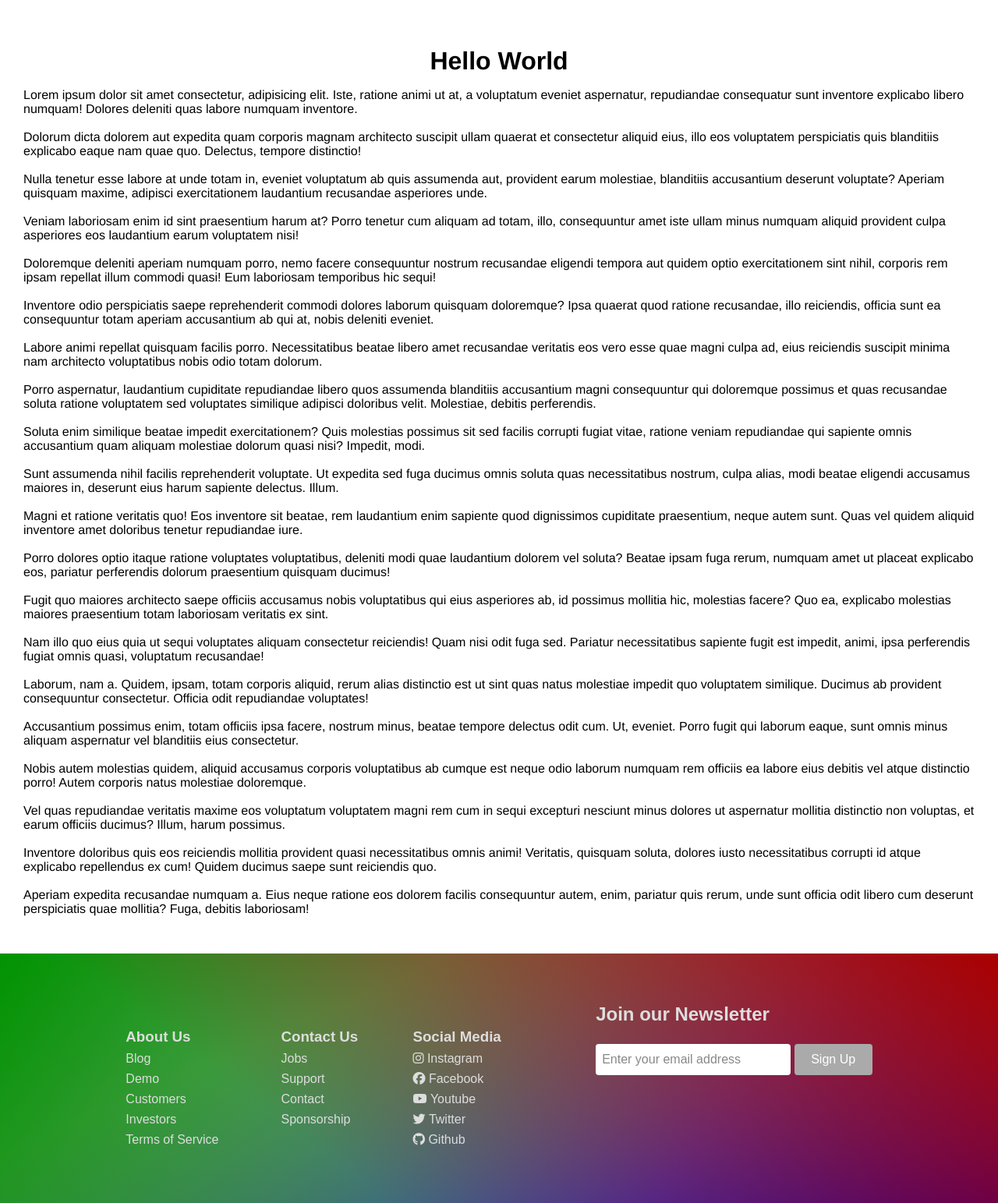
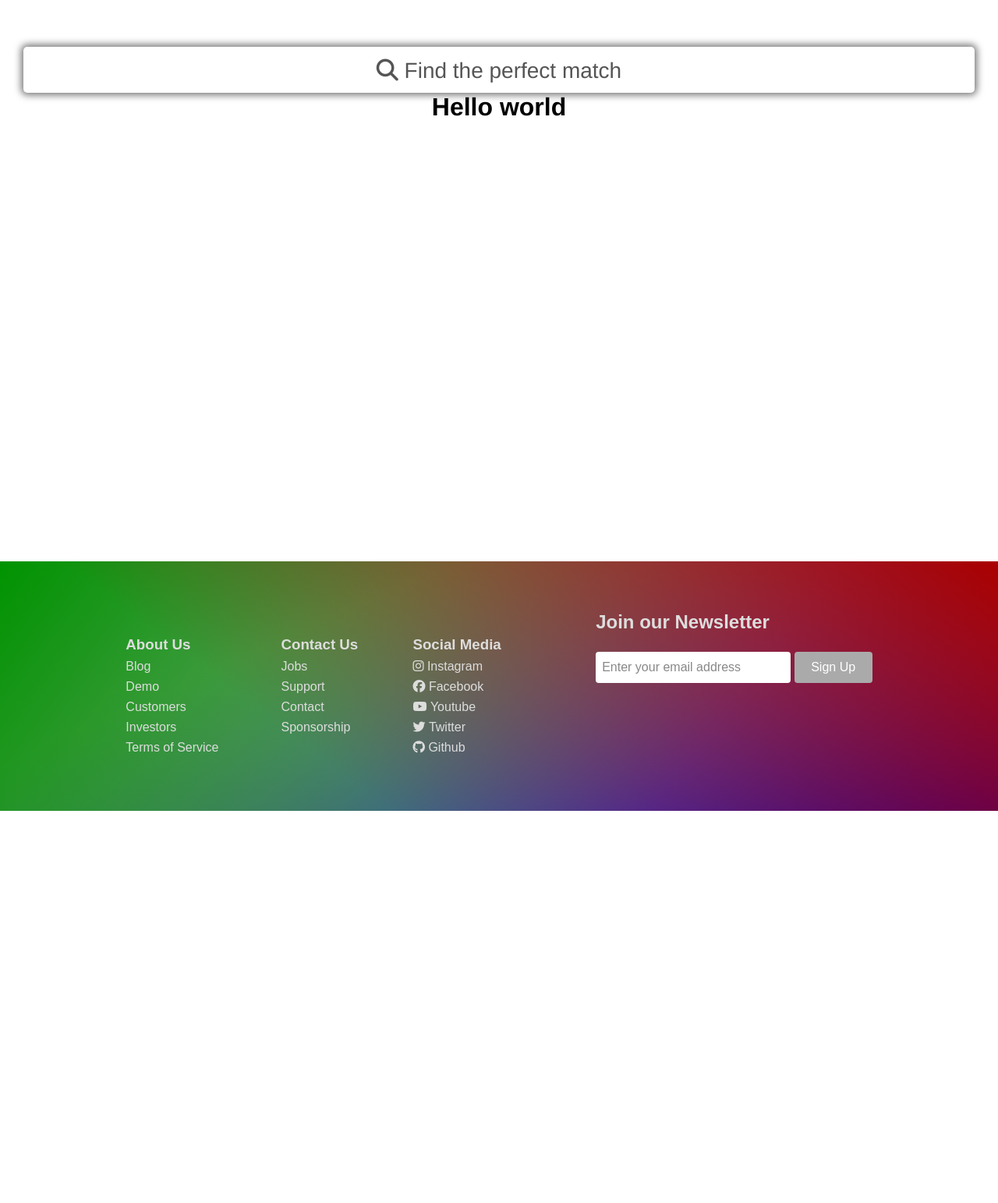
Before and after one commit to FeliNUx42/TuMemes, a Flask app: page / in a window 1280 px wide. Shown: the part 80-1623 px from the top of the page at 78% size. After the commit the page ends 1120 px from the top, so only its background shows below. Run offline with Flask 2, Linux system fonts and the light colour scheme; some libraries are stand-ins or nearby versions.

Commit message:
Added expanded search field

```diff
--- a/app/static/css/inputs.css
+++ b/app/static/css/inputs.css
@@ -148,7 +148,7 @@ main form .pwd-hidden {
 }
 
 main form input:focus, main form textarea:focus {
-  outline: 2px solid #080;
+  outline: 2px solid #00B1A8;
 }
 
 main form .pictures h3 {
--- a/app/static/css/main.css
+++ b/app/static/css/main.css
@@ -3,7 +3,6 @@
   padding: 0;
   box-sizing: border-box;
 }
-
 
 main {
   margin: auto;
@@ -12,3 +11,38 @@ main {
   padding: 30px;
   font-family: Helvetica;
 }
+
+main .search h1 {
+  text-align: center;
+  padding: 15px 0 10px 0;
+  font-size: 28px;
+  margin-bottom: 0;
+  color: #555;
+  font-weight: 500;
+}
+
+main .search {
+  box-shadow: 0px 0px 10px 3px #777;
+  background-color: #fff;
+  border-radius: 5px;
+}
+
+main .search form {
+  overflow: hidden;
+  height: 0;
+  margin: 0 30px;
+  transition: all .8s ease-in-out;
+  border-top: 2px solid #fff;
+}
+
+main .search form.expand {
+  height: 648px;
+  padding: 20px 30px;
+  border-top: 2px solid #aaa;
+  margin: 0;
+}
+
+main .search form .age-flex {
+  display: flex;
+  gap: 30px;
+}
--- a/app/static/js/index.js
+++ b/app/static/js/index.js
@@ -13,6 +13,13 @@ btn.addEventListener("click", () => {
 function alertClose (element) {
   element.parentNode.classList.add("alert-hidden");
 }
+
+
+// expand search area
+function expandSearch() {
+  document.querySelector("main .search form").classList.toggle("expand");
+}
+
 
 /*
 // grow textarea for creating / editing Post
--- a/app/templates/layout/base.html
+++ b/app/templates/layout/base.html
@@ -62,7 +62,7 @@
       </li>
       <p class="other">Other:</p>
       <li>
-        <a href="{{ url_for('profile.settings', username=current_user.username) }}"><i class="fas fa-user-cog"></i> <p>Settings</p></a>
+        <a href="{{ url_for('profile.settings', username=current_user.username) }}"><i class="fas fa-user-cog"></i> <p>Edit Profile</p></a>
       </li>
     </ul>
   </aside>
--- /dev/null
+++ b/app/templates/main/error.html
@@ -0,0 +1,6 @@
+{% extends 'layout/base.html' %}
+
+{% block content %}
+<h2>{{ title }}</h2>
+<p>{{ message }}</p>
+{% endblock content %}
--- a/app/templates/main/home.html
+++ b/app/templates/main/home.html
@@ -3,25 +3,42 @@
 {% block title %}Home{% endblock title %}
 
 {% block content %}
-  <h1>Hello World</h1>
-  <p>Lorem ipsum dolor sit amet consectetur, adipisicing elit. Iste, ratione animi ut at, a voluptatum eveniet aspernatur, repudiandae consequatur sunt inventore explicabo libero numquam! Dolores deleniti quas labore numquam inventore.<br><br></p>
-  <p>Dolorum dicta dolorem aut expedita quam corporis magnam architecto suscipit ullam quaerat et consectetur aliquid eius, illo eos voluptatem perspiciatis quis blanditiis explicabo eaque nam quae quo. Delectus, tempore distinctio!<br><br></p>
-  <p>Nulla tenetur esse labore at unde totam in, eveniet voluptatum ab quis assumenda aut, provident earum molestiae, blanditiis accusantium deserunt voluptate? Aperiam quisquam maxime, adipisci exercitationem laudantium recusandae asperiores unde.<br><br></p>
-  <p>Veniam laboriosam enim id sint praesentium harum at? Porro tenetur cum aliquam ad totam, illo, consequuntur amet iste ullam minus numquam aliquid provident culpa asperiores eos laudantium earum voluptatem nisi!<br><br></p>
-  <p>Doloremque deleniti aperiam numquam porro, nemo facere consequuntur nostrum recusandae eligendi tempora aut quidem optio exercitationem sint nihil, corporis rem ipsam repellat illum commodi quasi! Eum laboriosam temporibus hic sequi!<br><br></p>
-  <p>Inventore odio perspiciatis saepe reprehenderit commodi dolores laborum quisquam doloremque? Ipsa quaerat quod ratione recusandae, illo reiciendis, officia sunt ea consequuntur totam aperiam accusantium ab qui at, nobis deleniti eveniet.<br><br></p>
-  <p>Labore animi repellat quisquam facilis porro. Necessitatibus beatae libero amet recusandae veritatis eos vero esse quae magni culpa ad, eius reiciendis suscipit minima nam architecto voluptatibus nobis odio totam dolorum.<br><br></p>
-  <p>Porro aspernatur, laudantium cupiditate repudiandae libero quos assumenda blanditiis accusantium magni consequuntur qui doloremque possimus et quas recusandae soluta ratione voluptatem sed voluptates similique adipisci doloribus velit. Molestiae, debitis perferendis.<br><br></p>
-  <p>Soluta enim similique beatae impedit exercitationem? Quis molestias possimus sit sed facilis corrupti fugiat vitae, ratione veniam repudiandae qui sapiente omnis accusantium quam aliquam molestiae dolorum quasi nisi? Impedit, modi.<br><br></p>
-  <p>Sunt assumenda nihil facilis reprehenderit voluptate. Ut expedita sed fuga ducimus omnis soluta quas necessitatibus nostrum, culpa alias, modi beatae eligendi accusamus maiores in, deserunt eius harum sapiente delectus. Illum.<br><br></p>
-  <p>Magni et ratione veritatis quo! Eos inventore sit beatae, rem laudantium enim sapiente quod dignissimos cupiditate praesentium, neque autem sunt. Quas vel quidem aliquid inventore amet doloribus tenetur repudiandae iure.<br><br></p>
-  <p>Porro dolores optio itaque ratione voluptates voluptatibus, deleniti modi quae laudantium dolorem vel soluta? Beatae ipsam fuga rerum, numquam amet ut placeat explicabo eos, pariatur perferendis dolorum praesentium quisquam ducimus!<br><br></p>
-  <p>Fugit quo maiores architecto saepe officiis accusamus nobis voluptatibus qui eius asperiores ab, id possimus mollitia hic, molestias facere? Quo ea, explicabo molestias maiores praesentium totam laboriosam veritatis ex sint.<br><br></p>
-  <p>Nam illo quo eius quia ut sequi voluptates aliquam consectetur reiciendis! Quam nisi odit fuga sed. Pariatur necessitatibus sapiente fugit est impedit, animi, ipsa perferendis fugiat omnis quasi, voluptatum recusandae!<br><br></p>
-  <p>Laborum, nam a. Quidem, ipsam, totam corporis aliquid, rerum alias distinctio est ut sint quas natus molestiae impedit quo voluptatem similique. Ducimus ab provident consequuntur consectetur. Officia odit repudiandae voluptates!<br><br></p>
-  <p>Accusantium possimus enim, totam officiis ipsa facere, nostrum minus, beatae tempore delectus odit cum. Ut, eveniet. Porro fugit qui laborum eaque, sunt omnis minus aliquam aspernatur vel blanditiis eius consectetur.<br><br></p>
-  <p>Nobis autem molestias quidem, aliquid accusamus corporis voluptatibus ab cumque est neque odio laborum numquam rem officiis ea labore eius debitis vel atque distinctio porro! Autem corporis natus molestiae doloremque.<br><br></p>
-  <p>Vel quas repudiandae veritatis maxime eos voluptatum voluptatem magni rem cum in sequi excepturi nesciunt minus dolores ut aspernatur mollitia distinctio non voluptas, et earum officiis ducimus? Illum, harum possimus.<br><br></p>
-  <p>Inventore doloribus quis eos reiciendis mollitia provident quasi necessitatibus omnis animi! Veritatis, quisquam soluta, dolores iusto necessitatibus corrupti id atque explicabo repellendus ex cum! Quidem ducimus saepe sunt reiciendis quo.<br><br></p>
-  <p>Aperiam expedita recusandae numquam a. Eius neque ratione eos dolorem facilis consequuntur autem, enim, pariatur quis rerum, unde sunt officia odit libero cum deserunt perspiciatis quae mollitia? Fuga, debitis laboriosam!<br><br></p>
+  <div class="search">
+    <h1 onclick="expandSearch()"><i class="fas fa-search"></i> Find the perfect match</h1>
+    <form action="" method="GET">
+      <div>
+        <label for="name">Full Name contains</label>
+        <input type="text" name="name" id="name" placeholder="Enter name">
+      </div>
+      <div>
+        <label for="description">Description contains</label>
+        <input type="text" name="description" id="description" placeholder="Enter keyword">
+      </div>
+      <div>
+        <label for="gender">Gender</label>
+        <input type="text" name="gender" id="gender" placeholder="Enter gender, i.e male, female...">
+      </div>
+      <div>
+        <label for="memes">Best Memes contains</label>
+        <input type="text" name="memes" id="memes" placeholder="Enter keyword, i.e stonks, shrek...">
+      </div>
+      <div>
+        <label>Age between</label>
+        <div class="age-flex">
+          <input type="number" name="min-age" id="min-age" placeholder="Min age">
+          <input type="number" name="max-age" id="max-age" placeholder="Max age">
+        </div>
+      </div>
+      <div>
+        <label for="country">Country</label>
+        <input type="text" name="country" id="country" placeholder="Enter country">
+      </div>
+      <div>
+        <label for="city">City</label>
+        <input type="text" name="city" id="city" placeholder="Enter city">
+      </div>
+      <button type="submit"><i class="fas fa-search"></i> &nbsp; Search</button>
+    </form>
+  </div>
+  <h1>Hello world</h1>
 {% endblock content %}
--- a/app/templates/profile/settings.html
+++ b/app/templates/profile/settings.html
@@ -4,7 +4,7 @@
 
 
 {% block content %}
-<h1>Settings</h1>
+<h1>Edit Profile</h1>
 <form method="POST" enctype="multipart/form-data">
   <div>
     <label for="username">Username</label>
```
Also changed, not shown: app/errors.py (+4 -4 lines).
